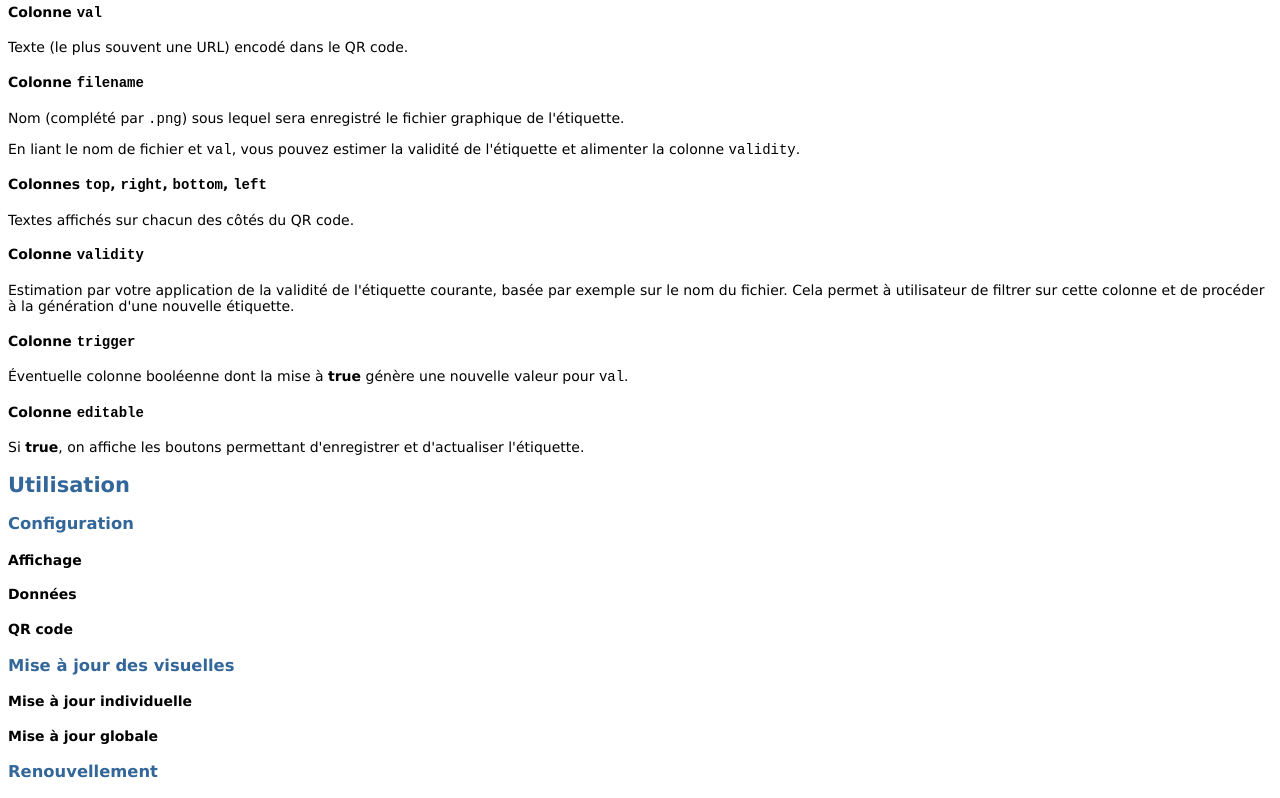
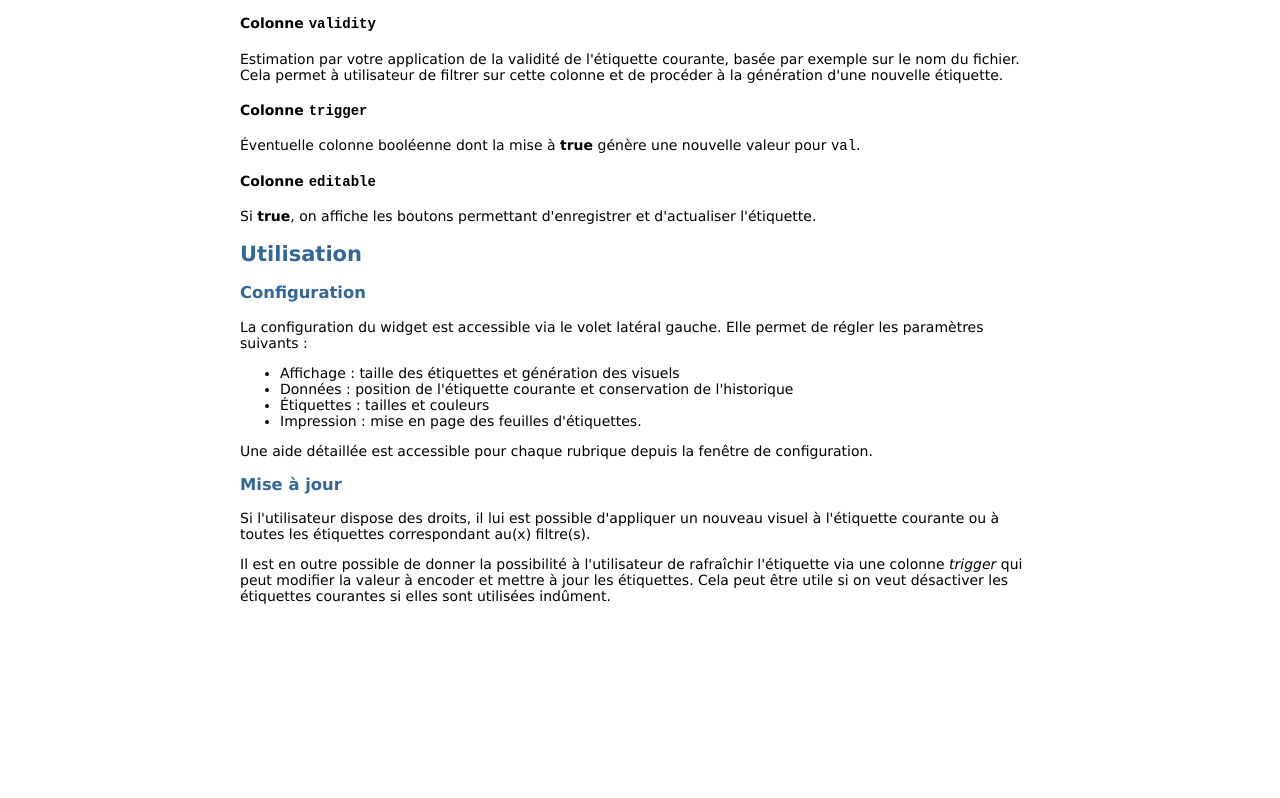
Before and after one commit to sravez/grist-widget-qrcode, a website built with webpack: page index.html in a window 1280 px wide. Shown: the part 1047-1845 px from the top of the page. After the commit the page ends 1673 px from the top, so only its background shows below. Built offline with nearby package versions, Linux system fonts and the light colour scheme.

Commit message:
Update index.html

```diff
--- a/index.html
+++ b/index.html
@@ -6,7 +6,6 @@
   <title>Widget Grist QRLabel</title>
   <style>
     :root {
-      --font: Verdana, sans-serif;
       --fsize: 12px;
       --ssize: calc(var(--fsize) + 2px);
       --color: #336699;
@@ -15,24 +14,30 @@
      * Styles globaux
      */
     body {
-      font-family: var(--font);
+      font-family: Verdana, sans-serif;
       font-size: var(--ssize);
+      display: flex;
+      flex-direction: column;
+      align-items: center;
+    }
+    #content {
+      width: 800px;
     }
     h1, h2, h3 {
-      color: var(--color);
+      color: #336699;
     }
   </style>
 </head>
 
 <body>
+<div id="content">
 <h1>Widget Grist QRLabel</h1>
 
 Widget Grist de génération d'étiquettes organisées autour d'un QR code.
 
 <h2>Exemple d'étiquette</h2>
-<p>
-Il est possible de personnaliser l'étiquette en choisissant :
-</p>
+<img src="img/Label_example.png" height="139" width="139" alt="Exemple d'étiquette" style="float: right" />
+<p>Il est possible de personnaliser l'étiquette en choisissant :</p>
 <ul>
   <li>les couleurs de premier plan et d'arrière-plan,</li>
   <li>la taille de la bordure et du texte entourant le QR code.</li>
@@ -41,17 +46,14 @@ Il est possible de personnaliser l'étiquette en choisissant :
 L'orientation des textes et la taille de la <i>quiet zone</i> (zone vierge encadrant le QR code de même
 couleur que le fond) sont fixes.
 </p>
-<img src="img/Label_example.png" height="139" width="139" alt="Exemple d'étiquette"/>
 
 <h2>Intégration dans votre document</h2>
 
 <h3>Ajout d'un widget personnalisé</h3>
-
+  <img src="img/custom_url_widget.png" height="114" width="126" style="float: right" />
 <p>Ajouter le widget en ajoutant une vue personnalisée&nbsp;; choisir le widget <i>URL personnalisée</i>
-et saisir l'ULR suivante&nbsp;:</p>
+et saisir l'URL suivante&nbsp;:</p>
 <pre>https://github.io/.../releases/latest</pre>
-
-<img src="img/custom_url_widget.png" height="114" width="126"/>
 
 <h3>Autorisation d'accès</h3>
 
@@ -60,11 +62,13 @@ sous-jacente.
 
 <h3>Correspondance des champs/colonnes (<i>Mapping</i>)</h3>
 
-Vous devez ensuite inidiquer au widget les colonnes de votre table à utiliser.
+Vous devez ensuite indiquer au widget les colonnes de votre table à utiliser.
 
 <table id="mapping">
   <thead>
+  <tr>
     <th>Colonne</th><th>Type</th><th>Obligatoire</th><th>Description</th>
+  </tr>
   </thead>
   <tr>
     <td class="column"><code>label</code></td>
@@ -157,19 +161,26 @@ Vous devez ensuite inidiquer au widget les colonnes de votre table à utiliser.
 
 <h3>Configuration</h3>
 
-<h4>Affichage</h4>
+La configuration du widget est accessible via le volet latéral gauche. Elle permet de régler les paramètres suivants&nbsp;:
+<ul>
+  <li>Affichage : taille des étiquettes et génération des visuels&nbsp;</li>
+  <li>Données : position de l'étiquette courante et conservation de l'historique&nbsp;</li>
+  <li>Étiquettes : tailles et couleurs&nbsp;</li>
+  <li>Impression : mise en page des feuilles d'étiquettes.</li>
+</ul>
 
-<h4>Données</h4>
+Une aide détaillée est accessible pour chaque rubrique depuis la fenêtre de configuration.
 
-<h4>QR code</h4>
+<h3>Mise à jour</h3>
 
-<h3>Mise à jour des visuelles</h3>
+<p>Si l'utilisateur dispose des droits, il lui est possible d'appliquer un nouveau visuel à l'étiquette courante ou
+  à toutes les étiquettes correspondant au(x) filtre(s).</p>
 
-<h4>Mise à jour individuelle</h4>
-
-<h4>Mise à jour globale</h4>
-
-<h3>Renouvellement</h3>
+<p>Il est en outre possible de donner la possibilité à l'utilisateur de rafraîchir l'étiquette via une colonne <i>trigger</i>
+qui peut modifier la valeur à encoder et mettre à jour les étiquettes. Cela peut être utile si on veut désactiver les
+étiquettes courantes si elles sont utilisées indûment.
+</p>
+</div>
 </body>
 
 </html>
```
